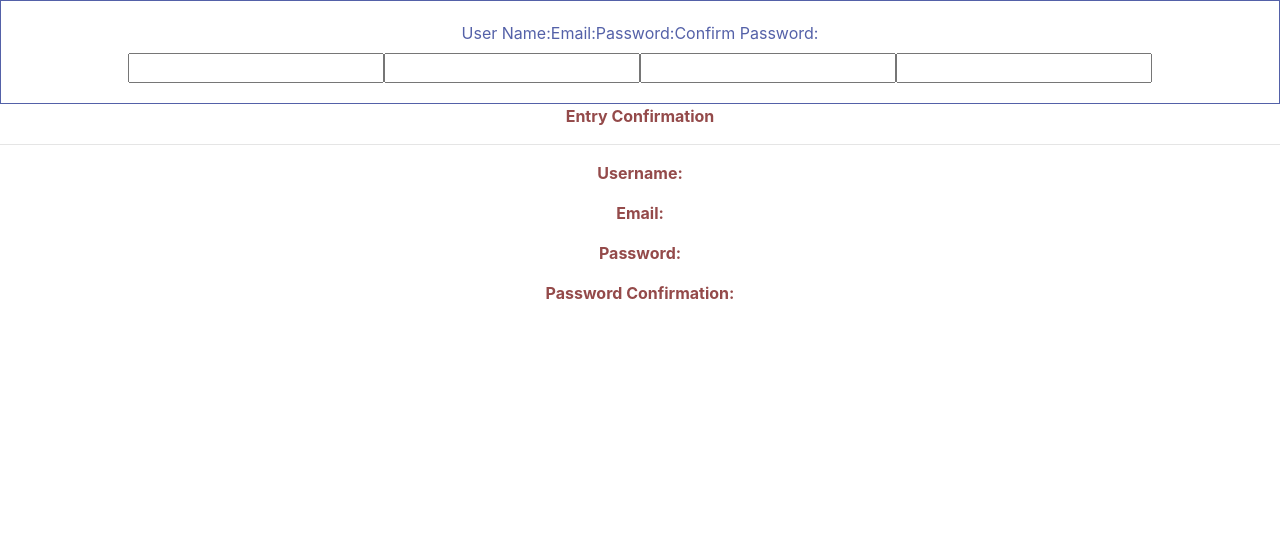
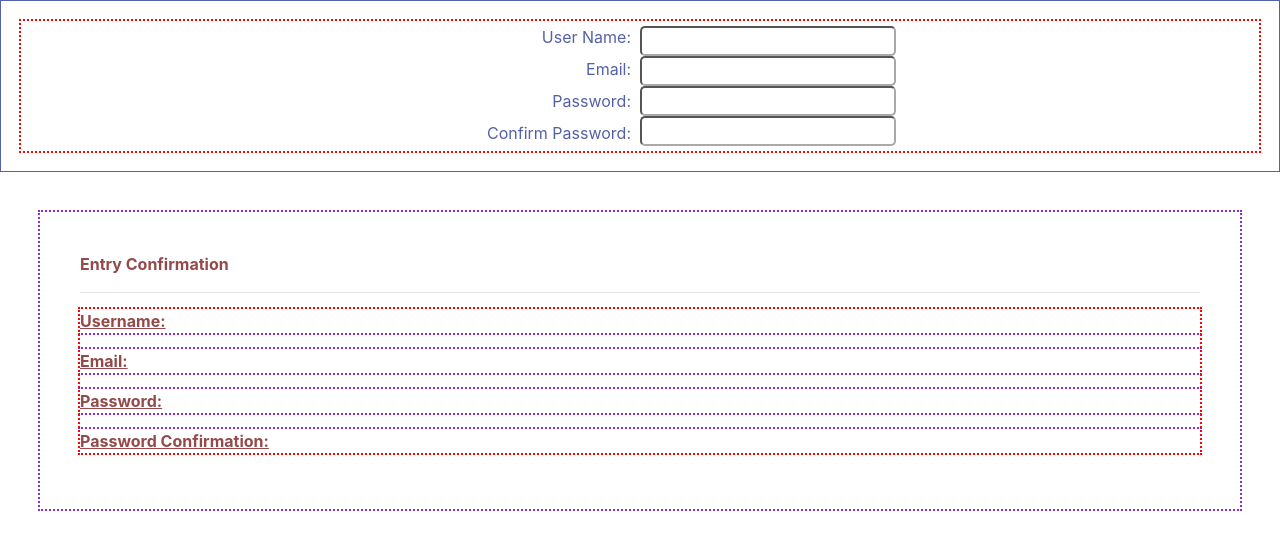
Before and after one commit to geeeedev/sandbox-react, a React (Create React App) app: page / in a window 1280 px wide. Shown: the top 550 px of the page. Built offline with nearby package versions, Linux system fonts and the light colour scheme.

Commit message:
compiled css

```diff
--- a/src/compFormSCSS/css/Login.css
+++ b/src/compFormSCSS/css/Login.css
@@ -1,16 +1,38 @@
 form {
-  text-align: center;
-  align-items: center;
   padding: 20px;
   color: rgba(48, 64, 150, 0.829);
   border: 1px solid rgba(48, 64, 150, 0.829);
   /* outline: 2px dotted blueviolet; */
 }
 
-.display {
-  color: #944a4a;
-  font-weight: bold;
-  text-align: center;
+.flexSideBySide {
+  display: flex;
+  flex-direction: row;
+  outline: 2px dotted red;
+}
+
+.flexRowLabel {
+  display: flex;
+  flex-direction: column;
+  align-items: flex-end;
+  width: 50%;
+}
+
+label {
+  margin: 4px;
+}
+
+.flexRowInput {
+  display: flex;
+  flex-direction: column;
+  align-items: flex-start;
+  width: 50%;
+  margin: 5px;
+}
+
+.inputField {
+  border-color: darkgray;
+  border-radius: 5px;
 }
 
 .errWarning {
@@ -18,4 +40,24 @@ form {
   font-size: small;
 }
 
+.display {
+  color: #944a4a;
+  font-weight: bold;
+  margin: 40px;
+  padding: 40px;
+  outline: 2px dotted blueviolet;
+}
+
+.displayEnteredInfo {
+  color: #944a4a;
+  font-weight: bold;
+  text-align: left;
+  text-decoration: underline;
+  outline: 2px dotted blueviolet;
+}
+
+.whereami {
+  outline: 2px dotted red;
+}
+
 /*# sourceMappingURL=Login.css.map */
```
Also changed, not shown: 1 other file (tests, documents, lock files or other folders).
